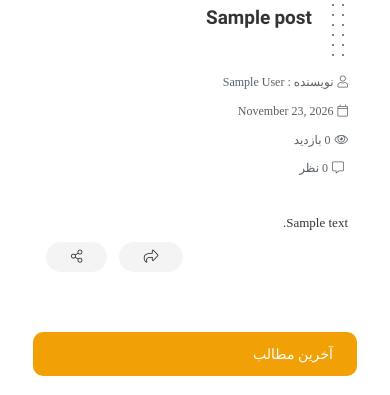
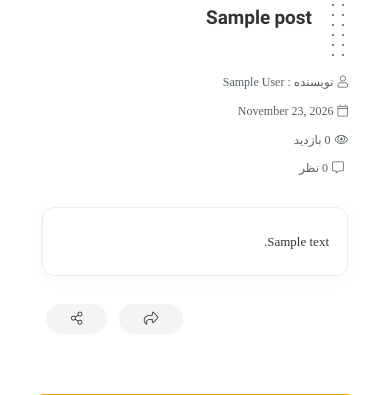
Before and after one commit to arshambh/Elezone-Wordpress-Template, a WordPress theme: template elezone-wp-theme/single.php in a window 390 px wide. Shown: the part 367-762 px from the top of the page. Run offline with PHP 8.4 and a stand-in for WordPress, Linux system fonts and the light colour scheme; the site name, menu and one post (Sample post) are stand-ins, and other content is empty; some libraries are stand-ins or nearby versions; some web fonts are replaced.

Commit message:
Style blog content and comments as WooCommerce-like boxes; remove category counts from sidebar
- single.php: wrap post content in elezone-blog-box
- comments.php: apply elezone-blog-box to the comments section
- style.css: add box styling (white bg, 16px radius, #eaedf0 border, soft shadow) matching the WooCommerce single product form, plus mobile padding and inner form focus styles
- template-parts/blog/sidebar.php: remove the post count next to category names

```diff
--- a/elezone-wp-theme/comments.php
+++ b/elezone-wp-theme/comments.php
@@ -70,7 +70,7 @@ $comment_open = comments_open();
 $reply_id     = isset( $_GET['replytocom'] ) ? (int) $_GET['replytocom'] : 0;
 $phone_cookie = isset( $_COOKIE['comment_author_phone'] ) ? sanitize_text_field( wp_unslash( $_COOKIE['comment_author_phone'] ) ) : '';
 ?>
-<section id="comments" class="comments-area comment p-md-3 mt-3 text-right">
+<section id="comments" class="comments-area comment p-md-3 mt-3 text-right elezone-blog-box">
 	<?php if ( have_comments() ) : ?>
 		<h6 class="IRANSans-Bold pl-2 ml-3 IRANSansWeb_Medium">
 			<?php
--- a/elezone-wp-theme/single.php
+++ b/elezone-wp-theme/single.php
@@ -58,7 +58,7 @@ if ( elezone_is_section_visible( 'single_banner' ) ) {
 									<?php if ( has_post_thumbnail() ) : ?>
 										<?php the_post_thumbnail( 'full', array( 'class' => 'img-fluid mb-4 radius15 elezone-featured-full' ) ); ?>
 									<?php endif; ?>
-									<div class="post-content"><?php the_content(); ?></div>
+									<div class="post-content elezone-blog-box"><?php the_content(); ?></div>
 								</div>
 							</div>
 						<?php endif; ?>
--- a/elezone-wp-theme/style.css
+++ b/elezone-wp-theme/style.css
@@ -24,3 +24,39 @@ Tags: rtl-language-support, custom-menu, custom-logo, featured-images, translati
 	max-width: 100%;
 	object-fit: cover;
 }
+
+
+/* Blog content & comments boxed like WooCommerce single product summary */
+.elezone-blog-box {
+	background: #ffffff;
+	border-radius: 16px;
+	border: 1px solid #eaedf0;
+	box-shadow: 0 4px 20px rgba(0, 0, 0, 0.03);
+	padding: 28px;
+	margin-bottom: 24px;
+}
+
+@media (max-width: 767px) {
+	.elezone-blog-box {
+		padding: 18px;
+		border-radius: 12px;
+	}
+}
+
+/* Keep inner comment form inputs consistent inside the box */
+.elezone-blog-box.comments-area .comment-respond {
+	margin-top: 20px;
+	padding-top: 20px;
+	border-top: 1px solid #eaedf0;
+}
+
+.elezone-blog-box.comments-area .comment-respond .form-control {
+	border-radius: 10px;
+	border: 1px solid #eaedf0;
+	box-shadow: none;
+}
+
+.elezone-blog-box.comments-area .comment-respond .form-control:focus {
+	border-color: #fdb900;
+	box-shadow: 0 0 0 4px rgba(253, 185, 0, 0.12);
+}
--- a/elezone-wp-theme/template-parts/blog/sidebar.php
+++ b/elezone-wp-theme/template-parts/blog/sidebar.php
@@ -36,7 +36,7 @@ if ( empty( $ad_image ) ) {
 				</div>
 				<ul class="list-unstyled p-3">
 					<?php foreach ( $categories as $cat ) : ?>
-						<li><a href="<?php echo esc_url( get_category_link( $cat ) ); ?>"><span>- <?php echo esc_html( $cat->name ); ?> (<?php echo (int) $cat->count; ?>)</span></a></li>
+						<li><a href="<?php echo esc_url( get_category_link( $cat ) ); ?>"><span>- <?php echo esc_html( $cat->name ); ?></span></a></li>
 					<?php endforeach; ?>
 				</ul>
 			</div>
```
